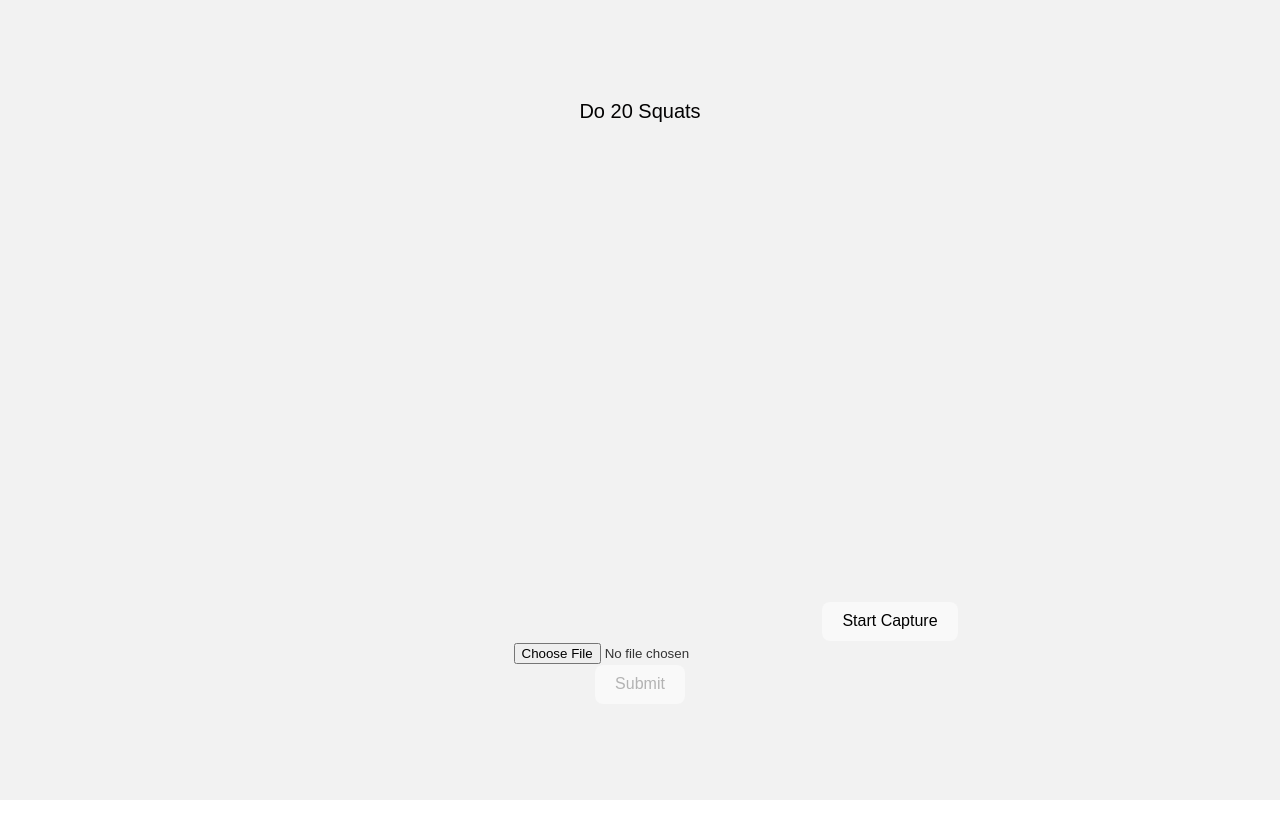
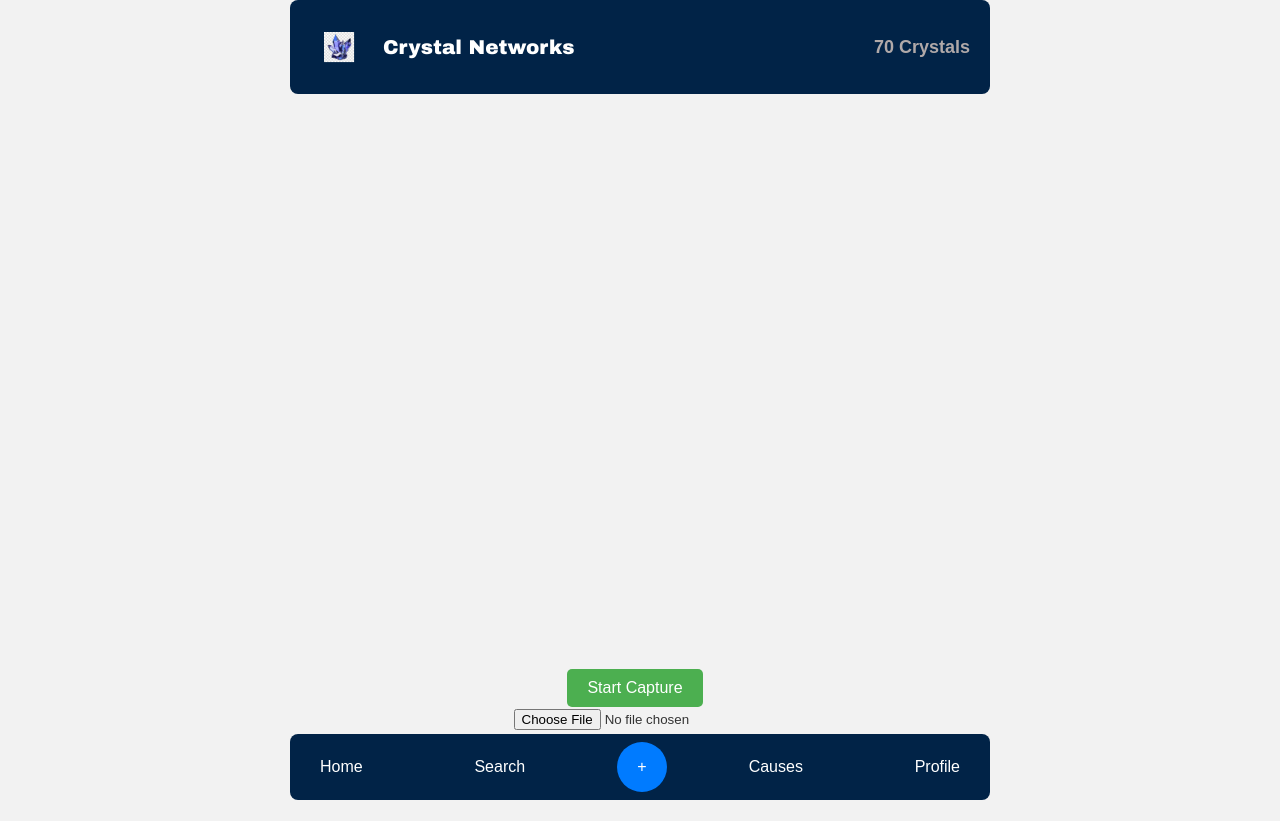
Before and after one commit to gilbert/crystal-hackathon, a React (Vite) app: page /record/d in a window 1280 px wide. Before the commit the page ends 800 px from the top, so only its background shows below. Built offline with nearby package versions, Linux system fonts and the light colour scheme; no server answers; what @mysten/dapp-kit, @mysten/enoki, @mysten/sui would draw is missing.

Commit message:
Record css updated few adjustments would look good

```diff
--- /dev/null
+++ b/src/components/pages/record.css
@@ -0,0 +1,62 @@
+
+  /* Capture button */
+  .capture-button {
+    background-color: #4CAF50;
+    color: white;
+    padding: 10px 20px;
+    border: none;
+    border-radius: 5px;
+    cursor: pointer;
+    margin-right: 10px; /* Adjust margin as needed */
+  }
+
+  .capture-button:hover {
+    background-color: #240303;
+  }
+
+
+    /* Submit button */
+    .submit {
+        background-color: #3498db;
+        color: white;
+        padding: 10px 20px;
+        border: none;
+        border-radius: 5px;
+        cursor: pointer;
+        margin-top: 20px;
+      }
+
+      .submit:hover {
+        background-color: #063554;
+      }
+
+        /* Download button */
+  .download-button {
+    background-color: #3498db;
+    color: white;
+    padding: 10px 20px;
+    border: none;
+    border-radius: 5px;
+    cursor: pointer;
+    margin-top: 20px;
+  }
+
+  .download-button:hover {
+    background-color: #063554;
+  }
+
+
+    /* Record again button */
+    .record-again-button {
+        background-color: #3498db;
+        color: white;
+        padding: 10px 20px;
+        border: none;
+        border-radius: 5px;
+        cursor: pointer;
+        margin-top: 20px;
+      }
+
+      .record-again-button:hover {
+        background-color: #063554;
+      }
--- a/src/components/pages/record.tsx
+++ b/src/components/pages/record.tsx
@@ -2,6 +2,14 @@ import axios from "axios";
 import React, { ChangeEvent, useCallback, useRef, useState } from "react";
 import Webcam from "react-webcam";
 import { useParams } from "wouter";
+
+
+import logo from '../../assets/images/logo.jpeg';
+import MainButton from './mainbutton'; // Ensure the path is correct
+
+import './record.css';
+import './upload.css';
+
 
 const test: React.FC = () => {
   const webcamRef = useRef<Webcam>(null);
@@ -91,21 +99,32 @@ const test: React.FC = () => {
 
   return (
     <div className="Container">
+       <header className="header">
+        <div className="logo-container">
+          <img src={logo} alt="Logo" className="logo" />
+          <div className="network-info">
+            <span className="network-name">Crystal Networks</span>
+          </div>
+        </div>
+        <div className="crystal-count">
+          <span>70 Crystals</span>
+        </div>
+      </header>
         <div className="title">{id=="p"?"Plant a Tree": "Do 20 Squats"}</div>
       {video === null ? (
         <>
           <Webcam
             audio={true}
-            height={500}
+            height={600}
             ref={webcamRef}
             screenshotFormat="image/jpeg"
-            width={500}
+            width={800}
             videoConstraints={videoConstraints}
           />
           {capturing ? (
-            <button onClick={handleStopCaptureClick}>Stop Capture</button>
+           <button className="capture-button" onClick={handleStopCaptureClick}>Stop Capture</button>
           ) : (
-            <button onClick={handleStartCaptureClick}>Start Capture</button>
+            <button className="capture-button" onClick={handleStartCaptureClick}>Start Capture</button>
           )}
           <div>
             <input type="file" accept="video/*" onChange={handleUpload} />
@@ -129,6 +148,13 @@ const test: React.FC = () => {
       )}
 
       <button className="submit" onClick={submitHandler} disabled={video==null}>Submit</button>
+      <nav className="bottom-nav">
+        <button className="nav-button home">Home</button>
+        <button className="nav-button search">Search</button>
+        <MainButton />
+        <button className="nav-button causes">Causes</button>
+        <button className="nav-button profile">Profile</button>
+      </nav>
     </div>
   );
 };
```
